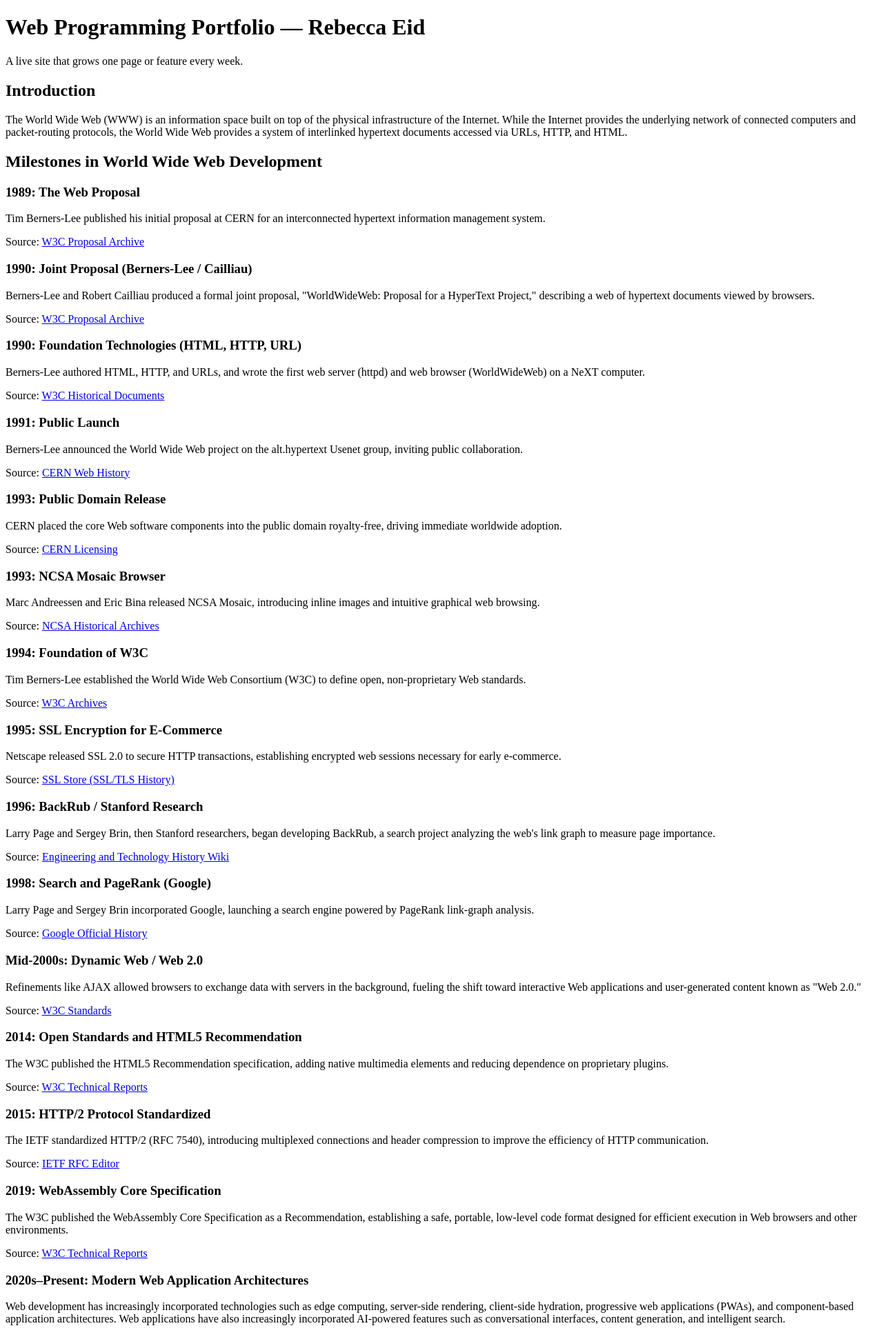
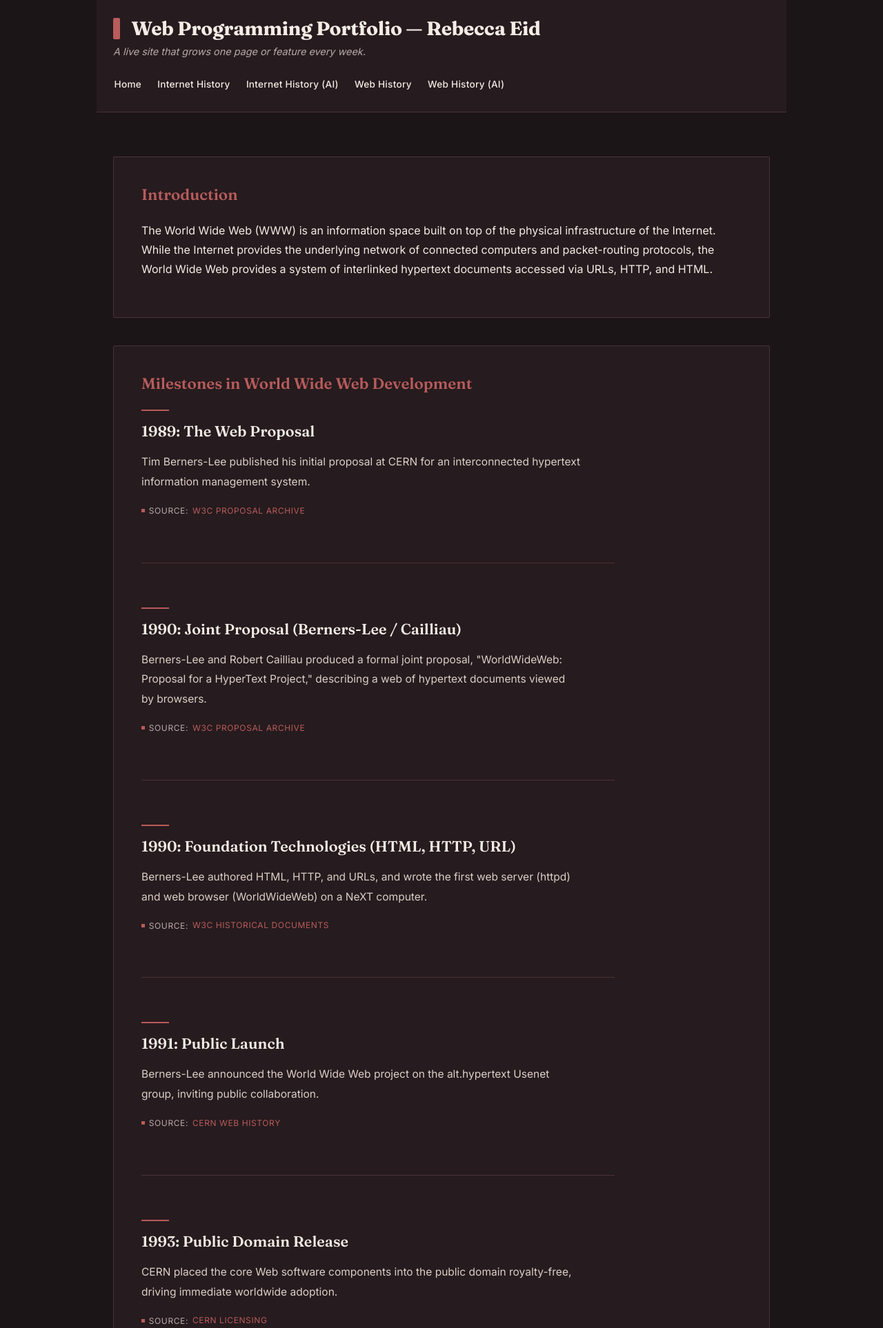
Before and after one commit to rebeccaeid/web-programming-site, a Flask app: page /web-history in a window 1280 px wide. Shown: the top 1926 px of the page at 69% size. Run offline with Flask 3, Linux system fonts and the light colour scheme.

Commit message:
Part 2: style my site

```diff
--- a/static/style.css
+++ b/static/style.css
@@ -0,0 +1,571 @@
+/* =========================================================
+   Sophisticated Burgundy Archive — Flask Portfolio Stylesheet
+   Vanilla CSS. Theme variables live in :root / [data-theme].
+   Editorial, academic, slightly vintage — internet-history
+   archive feel rather than a SaaS/corporate look.
+   ========================================================= */
+
+@import url('https://fonts.googleapis.com/css2?family=Fraunces:opsz,wght@9..144,400;9..144,600;9..144,700&family=Inter:wght@400;500;600&display=swap');
+
+:root {
+  /* ---- Color palette (dark, burgundy/wine) ---- */
+  --bg: #1C1517;
+  --surface: #261B1E;
+  --text: #F3EDE5;
+  --muted: #B9AAAC;
+  --accent: #B85C5C;
+  --accent-hover: #D47770;
+  --border: #493236;
+  --text-soft: #DCCFC7;
+  --surface-strong: #2E2024;
+
+  /* ---- Fonts ---- */
+  --font-heading: 'Fraunces', Georgia, 'Times New Roman', serif;
+  --font-body: 'Inter', -apple-system, BlinkMacSystemFont, 'Segoe UI', sans-serif;
+
+  /* ---- Spacing scale (balanced) ---- */
+  --space-xs: 0.5rem;
+  --space-sm: 1rem;
+  --space-md: 1.5rem;
+  --space-lg: 2.5rem;
+  --space-xl: 4rem;
+
+  /* ---- Radii (mixed, kept small and restrained) ---- */
+  --radius-sharp: 2px;
+  --radius-soft: 6px;
+  --radius-pill: 999px;
+
+  /* ---- Layout ---- */
+  --container-width: 1000px;
+}
+
+/* Optional manual override if you later add a light/dark toggle */
+[data-theme="light"] {
+  --bg: #F4EDE4;
+  --surface: #FBF8F3;
+  --text: #2B2622;
+  --muted: #6B6259;
+  --accent: #A54F2E;
+  --accent-hover: #8C4025;
+  --border: #DCD0C2;
+  --text-soft: #4A423C;
+  --surface-strong: #E7DACB;
+}
+
+/* =========================================================
+   Reset / base
+   ========================================================= */
+
+*,
+*::before,
+*::after {
+  box-sizing: border-box;
+}
+
+html {
+  scroll-behavior: smooth;
+}
+
+body {
+  margin: 0;
+  background-color: var(--bg);
+  color: var(--text);
+  font-family: var(--font-body);
+  font-size: 1rem;
+  line-height: 1.65;
+  -webkit-font-smoothing: antialiased;
+  overflow-x: hidden;
+}
+
+img {
+  max-width: 100%;
+  display: block;
+}
+
+/* =========================================================
+   Typography — clear, restrained hierarchy
+   ========================================================= */
+
+h1, h2, h3, h4, h5, h6 {
+  font-family: var(--font-heading);
+  font-weight: 600;
+  line-height: 1.25;
+  color: var(--text);
+  margin: 0 0 var(--space-sm);
+}
+
+/* Portfolio title */
+h1 { font-size: 1.75rem; font-weight: 700; letter-spacing: -0.01em; }
+/* Section headings */
+h2 { font-size: 1.4rem; }
+/* Milestone / sub-section titles */
+h3 { font-size: 1.1rem; font-weight: 600; }
+
+p {
+  margin: 0 0 var(--space-sm);
+  color: var(--text);
+}
+
+a {
+  color: var(--text);
+  text-decoration: none;
+  border-bottom: 1px solid transparent;
+  transition: color 0.15s ease, border-color 0.15s ease;
+}
+
+a:hover,
+a:focus-visible {
+  color: var(--accent-hover);
+  border-bottom-color: currentColor;
+}
+
+a:focus-visible {
+  outline: 2px solid var(--accent);
+  outline-offset: 2px;
+  border-radius: var(--radius-sharp);
+}
+
+ul, ol {
+  margin: 0 0 var(--space-sm);
+  padding-left: 1.25rem;
+}
+
+/* =========================================================
+   Layout container — narrow, editorial reading width
+   ========================================================= */
+
+.container {
+  width: 100%;
+  max-width: var(--container-width);
+  margin-inline: auto;
+  padding-inline: var(--space-md);
+}
+
+/* =========================================================
+   Header — compact editorial masthead
+   ========================================================= */
+
+header {
+  background-color: var(--surface);
+  border-bottom: 1px solid var(--border);
+  padding: var(--space-md) var(--space-md);
+}
+
+header,
+header .container {
+  display: flex;
+  flex-direction: column;
+  gap: 0.25rem;
+  max-width: var(--container-width);
+  margin-inline: auto;
+}
+
+header h1 {
+  display: flex;
+  align-items: center;
+  gap: 0.6em;
+  margin-bottom: 0;
+}
+
+/* Small decorative accent beside the title — no extra HTML needed */
+header h1::before {
+  content: "";
+  display: inline-block;
+  width: 0.35em;
+  height: 1.1em;
+  background-color: var(--accent);
+  border-radius: var(--radius-sharp);
+  flex-shrink: 0;
+}
+
+header p {
+  color: var(--muted);
+  font-size: 0.9rem;
+  font-style: italic;
+  margin-bottom: 0;
+}
+
+/* Navigation menu — light, understated (activates once <nav> exists) */
+header nav {
+  margin-top: var(--space-sm);
+  display: flex;
+  flex-wrap: wrap;
+  gap: 1.25rem;
+}
+
+header nav a {
+  font-family: var(--font-body);
+  font-weight: 500;
+  font-size: 0.85rem;
+  letter-spacing: 0.02em;
+  color: var(--text);
+  padding: 0.25rem 0.1rem;
+  border: none;
+  border-bottom: 1px solid transparent;
+  border-radius: var(--radius-sharp);
+  background: none;
+  transition: color 0.15s ease, border-color 0.15s ease;
+}
+
+header nav a:hover,
+header nav a:focus-visible {
+  color: var(--accent-hover);
+  border-bottom-color: var(--accent-hover);
+}
+
+header nav a.active {
+  color: var(--accent);
+  border-bottom-color: var(--accent);
+}
+
+/* =========================================================
+   Main content
+   ========================================================= */
+
+main {
+  padding-block: var(--space-xl);
+}
+
+main section {
+  background-color: var(--surface);
+  border: 1px solid var(--border);
+  border-radius: var(--radius-sharp);
+  padding: var(--space-lg);
+  margin-bottom: var(--space-lg);
+}
+
+main section:last-child {
+  margin-bottom: 0;
+}
+
+main section h2 {
+  color: var(--accent);
+  margin-bottom: var(--space-md);
+}
+
+main section p {
+  line-height: 1.75;
+}
+
+/* =========================================================
+   Weekly Work section — editorial list, not a default <ul>
+   ========================================================= */
+
+main section ul {
+  list-style: none;
+  padding-left: 0;
+  margin-bottom: 0;
+}
+
+main section li {
+  padding: var(--space-sm) 0;
+  border-bottom: 1px solid var(--border);
+}
+
+main section li:last-child {
+  border-bottom: none;
+}
+
+main section li a {
+  display: inline-block;
+  font-weight: 500;
+  color: var(--text);
+  transition: color 0.15s ease, transform 0.15s ease;
+}
+
+main section li a:hover,
+main section li a:focus-visible {
+  color: var(--accent-hover);
+  transform: translateX(3px);
+  border-bottom-color: transparent;
+}
+
+/* =========================================================
+   Historical entries (article > h3, p, p, [cite])
+   CSS-only hierarchy — no HTML changes, no split text.
+   Each <article> is treated as one self-contained entry;
+   the FIRST <p> is read as the description, the LAST <p>
+   as the source line, per your existing markup pattern.
+   ========================================================= */
+
+article {
+  max-width: 68ch;
+}
+
+/* Entry heading (year + title together, e.g. "1969: First ARPANET Connection")
+   Treated as a single unit — never split. A short accent rule above it
+   marks the start of a new entry. */
+article h3 {
+  position: relative;
+  font-family: var(--font-heading);
+  font-size: 1.35rem;
+  font-weight: 600;
+  color: var(--text);
+  margin-top: 0;
+  margin-bottom: var(--space-sm);
+  line-height: 1.3;
+}
+
+article h3::before {
+  content: "";
+  display: block;
+  width: 2.5rem;
+  height: 2px;
+  background-color: var(--accent);
+  margin-bottom: var(--space-sm);
+}
+
+/* Description — supporting information, clearly quieter than the heading */
+article p:first-of-type {
+  font-size: 0.97rem;
+  line-height: 1.85;
+  color: var(--text-soft);
+  margin-bottom: var(--space-sm);
+  max-width: 65ch;
+}
+
+/* Source line — archival metadata, lowest visual weight */
+article p:last-of-type {
+  display: flex;
+  align-items: center;
+  gap: 0.5em;
+  margin-top: var(--space-sm);
+  margin-bottom: 0;
+  font-size: 0.75rem;
+  letter-spacing: 0.05em;
+  text-transform: uppercase;
+  color: var(--muted);
+}
+
+article p:last-of-type::before {
+  content: "";
+  display: inline-block;
+  width: 0.4em;
+  height: 0.4em;
+  background-color: var(--accent);
+  flex-shrink: 0;
+}
+
+article p:last-of-type a {
+  color: var(--accent);
+  border-bottom: 1px solid transparent;
+}
+
+article p:last-of-type a:hover,
+article p:last-of-type a:focus-visible {
+  color: var(--accent-hover);
+  border-bottom-color: currentColor;
+}
+
+/* If a description paragraph and the source paragraph are the same
+   element (only one <p> in the article), don't apply source styling
+   to it by mistake. */
+article p:only-of-type {
+  font-size: 0.97rem;
+  line-height: 1.85;
+  color: var(--text-soft);
+  text-transform: none;
+  letter-spacing: normal;
+  display: block;
+}
+
+article p:only-of-type::before {
+  content: none;
+}
+
+/* Inline citations, e.g. <cite>[Internet Society]</cite> within a paragraph */
+cite {
+  font-style: normal;
+  font-size: 0.8em;
+  color: var(--muted);
+  letter-spacing: 0.02em;
+}
+
+/* Rhythm between entries — spacing + a subtle rule, not individual cards */
+article + article {
+  margin-top: var(--space-xl);
+  padding-top: var(--space-xl);
+  border-top: 1px solid var(--border);
+}
+
+/* Section titles introducing a group of entries */
+section > h2 {
+  margin-bottom: var(--space-lg);
+}
+
+/* =========================================================
+   Tables — Milestone / citation tables
+   ========================================================= */
+
+table {
+  width: 100%;
+  border-collapse: collapse;
+  margin-top: var(--space-md);
+  font-size: 0.9rem;
+}
+
+caption {
+  font-family: var(--font-heading);
+  font-size: 1.1rem;
+  font-weight: 600;
+  color: var(--text);
+  text-align: left;
+  margin-bottom: var(--space-sm);
+  caption-side: top;
+}
+
+thead th {
+  background-color: var(--surface-strong);
+  color: var(--text);
+  font-family: var(--font-heading);
+  font-weight: 600;
+  font-size: 0.85rem;
+  letter-spacing: 0.03em;
+  text-align: left;
+  padding: 0.75rem 1rem;
+  border-bottom: 2px solid var(--accent);
+}
+
+tbody td {
+  padding: 0.65rem 1rem;
+  color: var(--text-soft);
+  line-height: 1.6;
+  border-bottom: 1px solid var(--border);
+}
+
+tbody tr:nth-child(even) {
+  background-color: rgba(184, 92, 92, 0.045);
+}
+
+tbody tr:hover {
+  background-color: rgba(184, 92, 92, 0.08);
+}
+
+table a {
+  color: var(--accent);
+  border-bottom: 1px solid transparent;
+}
+
+table a:hover,
+table a:focus-visible {
+  color: var(--accent-hover);
+  border-bottom-color: currentColor;
+}
+
+/* =========================================================
+   Reusable elements for future pages
+   ========================================================= */
+
+.btn {
+  display: inline-block;
+  font-family: var(--font-body);
+  font-weight: 600;
+  font-size: 0.9rem;
+  color: var(--bg);
+  background-color: var(--accent);
+  padding: 0.5rem 1.1rem;
+  border-radius: var(--radius-soft);
+  border: 1px solid var(--accent);
+  cursor: pointer;
+  transition: background-color 0.15s ease, border-color 0.15s ease;
+}
+
+.btn:hover,
+.btn:focus-visible {
+  background-color: var(--accent-hover);
+  border-color: var(--accent-hover);
+}
+
+.card {
+  background-color: var(--surface);
+  border: 1px solid var(--border);
+  border-radius: var(--radius-sharp);
+  padding: var(--space-md);
+}
+
+.tag {
+  display: inline-block;
+  font-size: 0.75rem;
+  font-weight: 500;
+  color: var(--accent);
+  background-color: transparent;
+  border: 1px solid var(--border);
+  padding: 0.15rem 0.6rem;
+  border-radius: var(--radius-pill);
+}
+
+/* =========================================================
+   Footer — quiet, intentional ending
+   ========================================================= */
+
+footer {
+  border-top: 1px solid var(--border);
+  padding: var(--space-lg) var(--space-md);
+  text-align: center;
+}
+
+footer p {
+  color: var(--muted);
+  font-size: 0.8rem;
+  max-width: var(--container-width);
+  margin-inline: auto;
+  margin-bottom: var(--space-xs);
+  line-height: 1.6;
+}
+
+footer p:last-child {
+  margin-bottom: 0;
+}
+
+/* =========================================================
+   Responsive
+   ========================================================= */
+
+@media (max-width: 768px) {
+  .container {
+    padding-inline: var(--space-sm);
+  }
+
+  header {
+    padding: var(--space-sm);
+  }
+
+  header h1 {
+    font-size: 1.4rem;
+  }
+
+  main {
+    padding-block: var(--space-lg);
+  }
+
+  main section {
+    padding: var(--space-md);
+  }
+
+  article h3 {
+    font-size: 1.15rem;
+  }
+
+  article + article {
+    margin-top: var(--space-lg);
+    padding-top: var(--space-lg);
+  }
+
+  table {
+    display: block;
+    overflow-x: auto;
+    -webkit-overflow-scrolling: touch;
+    white-space: nowrap;
+  }
+}
+
+@media (max-width: 480px) {
+  header nav {
+    flex-direction: column;
+    gap: 0.6rem;
+  }
+
+  article p:last-of-type {
+    align-items: flex-start;
+  }
+}
--- a/templates/base.html
+++ b/templates/base.html
@@ -12,8 +12,15 @@
     <header>
         <h1>Web Programming Portfolio — Rebecca Eid</h1>
         <p>A live site that grows one page or feature every week.</p>
+     <nav>
+    <a href="{{ url_for('home') }}">Home</a>
+    <a href="{{ url_for('internet_history') }}">Internet History</a>
+    <a href="{{ url_for('internet_history_ai') }}">Internet History (AI)</a>
+    <a href="{{ url_for('web_history') }}">Web History</a>
+    <a href="{{ url_for('web_history_ai') }}">Web History (AI)</a>
+   </nav>
     </header>
-    <main>
+    <main class="container">
         {% block content %}{% endblock %}
     </main>
 <footer>
```
